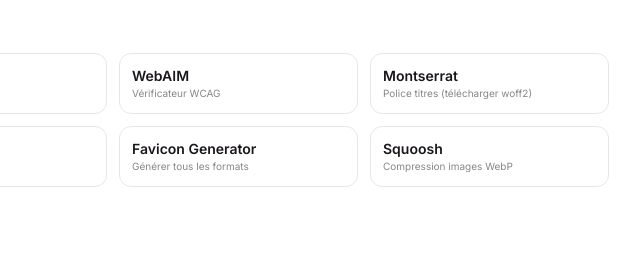
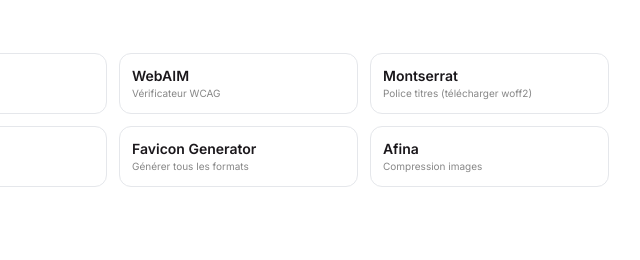
Before and after one commit to fallinov/cejef-diagnophish, a plain HTML site: page charte-graphique.html in a window 1280 px wide. Shown: the part 5360-5620 px from the top of the page, 639-1279 px from the left. Drawn offline with Linux system fonts and the light colour scheme.

Commit message:
fix: remplacer Squoosh par Afina dans les ressources

```diff
--- a/charte-graphique.html
+++ b/charte-graphique.html
@@ -389,7 +389,7 @@
                 <a href="https://rsms.me/inter/" target="_blank" rel="noopener" class="bg-white border border-gray-200 rounded-xl p-3 hover:border-cejef-blue transition-colors"><p class="text-sm font-semibold text-neutral-text">Inter</p><p class="text-[10px] text-neutral-secondary">Police corps (télécharger woff2)</p></a>
                 <a href="https://www.jetbrains.com/lp/mono/" target="_blank" rel="noopener" class="bg-white border border-gray-200 rounded-xl p-3 hover:border-cejef-blue transition-colors"><p class="text-sm font-semibold text-neutral-text">JetBrains Mono</p><p class="text-[10px] text-neutral-secondary">Police code</p></a>
                 <a href="https://realfavicongenerator.net" target="_blank" rel="noopener" class="bg-white border border-gray-200 rounded-xl p-3 hover:border-cejef-blue transition-colors"><p class="text-sm font-semibold text-neutral-text">Favicon Generator</p><p class="text-[10px] text-neutral-secondary">Générer tous les formats</p></a>
-                <a href="https://squoosh.app" target="_blank" rel="noopener" class="bg-white border border-gray-200 rounded-xl p-3 hover:border-cejef-blue transition-colors"><p class="text-sm font-semibold text-neutral-text">Squoosh</p><p class="text-[10px] text-neutral-secondary">Compression images WebP</p></a>
+                <a href="https://afina-five.vercel.app/" target="_blank" rel="noopener" class="bg-white border border-gray-200 rounded-xl p-3 hover:border-cejef-blue transition-colors"><p class="text-sm font-semibold text-neutral-text">Afina</p><p class="text-[10px] text-neutral-secondary">Compression images</p></a>
                 <a href="https://www.realtimecolors.com" target="_blank" rel="noopener" class="bg-white border border-gray-200 rounded-xl p-3 hover:border-cejef-blue transition-colors"><p class="text-sm font-semibold text-neutral-text">Realtime Colors</p><p class="text-[10px] text-neutral-secondary">Tester une palette sur un site</p></a>
             </div>
         </section>
```
